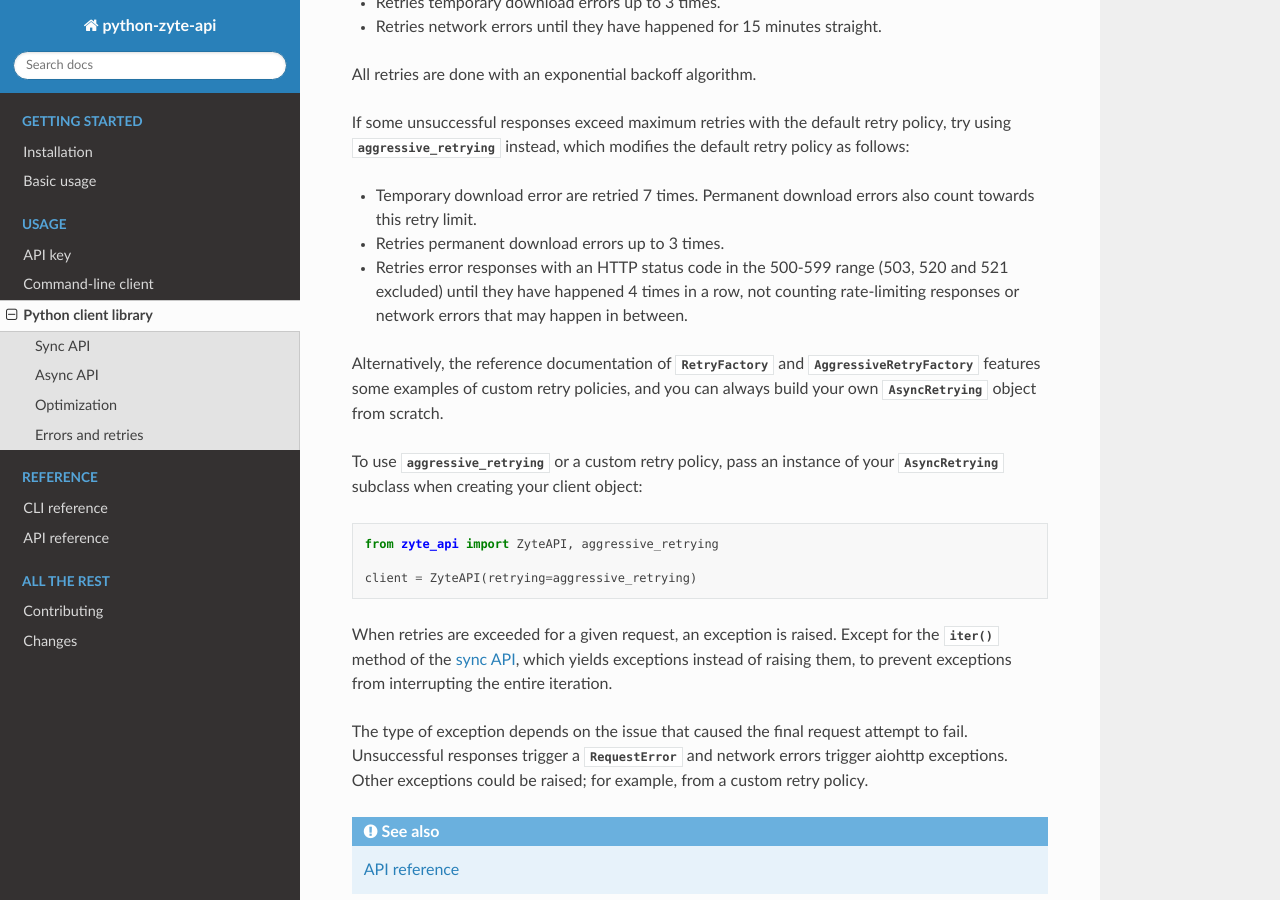
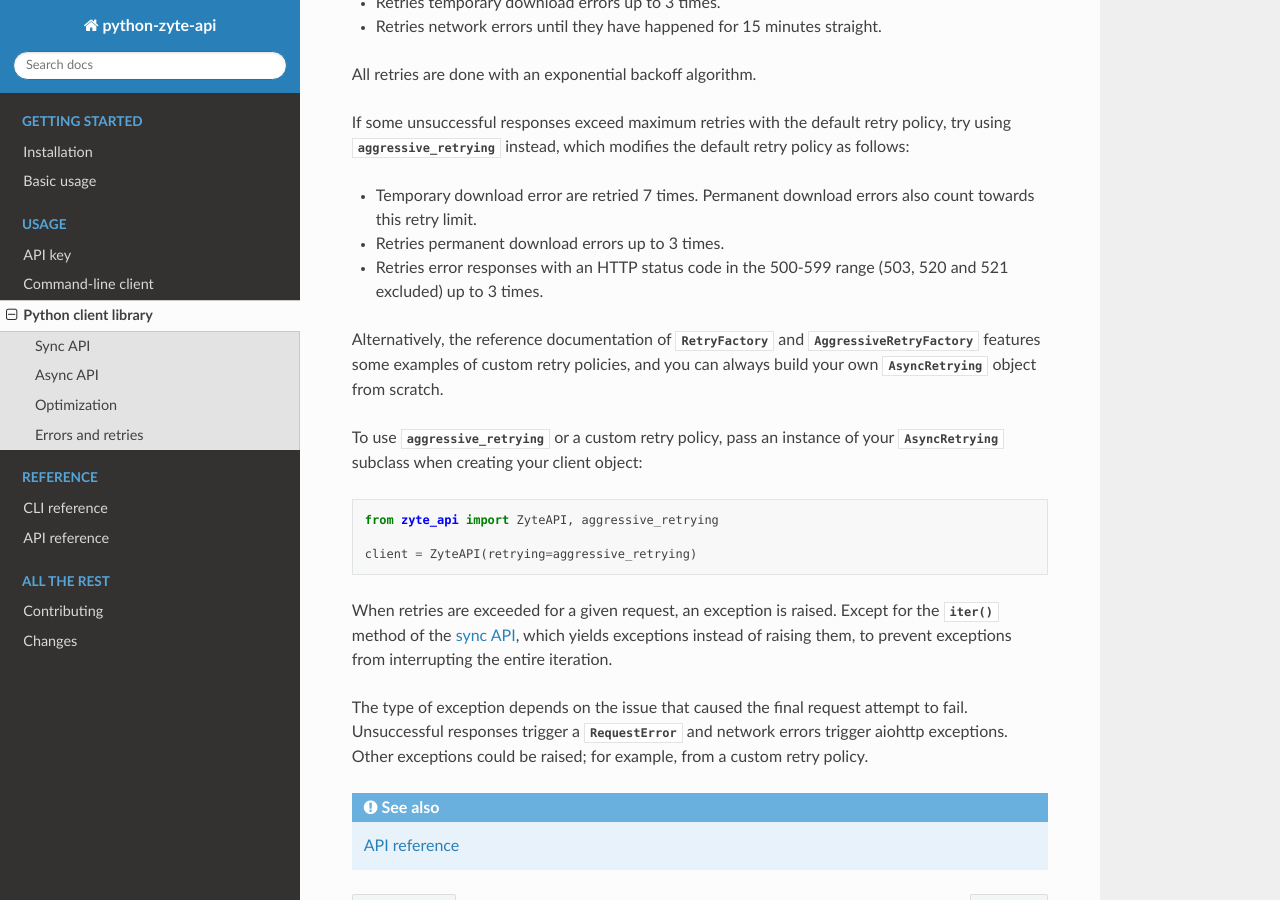
Before and after one commit to zytedata/python-zyte-api, a Sphinx documentation site: the page built from docs/use/api.rst, in a window 1280 px wide and 900 px high, scrolled down 2602 px. Built offline with Sphinx 7.4.7 and the Read the Docs theme 2.0.0, drawn with Linux system fonts in a browser that asks for light colours.

Commit message:
Update the docs

```diff
--- a/docs/use/api.rst
+++ b/docs/use/api.rst
@@ -173,9 +173,7 @@ policy as follows:
 -   Retries permanent download errors up to 3 times.
 
 -   Retries error responses with an HTTP status code in the 500-599 range (503,
-    520 and 521 excluded) until they have happened 4 times in a row, not
-    counting rate-limiting responses or network errors that may happen in
-    between.
+    520 and 521 excluded) up to 3 times.
 
 Alternatively, the reference documentation of :class:`~zyte_api.RetryFactory`
 and :class:`~zyte_api.AggressiveRetryFactory` features some examples of custom
--- a/zyte_api/__init__.py
+++ b/zyte_api/__init__.py
@@ -20,8 +20,5 @@ from .errors import ParsedError
 #: :ref:`Default retry policy <default-retry-policy>`.
 zyte_api_retrying = _zyte_api_retrying
 
-#: Alternative :ref:`retry policy <retry-policy>` that builds on top of
-#: :data:`zyte_api_retrying`, but increases the number of attempts for
-#: temporary download errors from 4 to 16, and retries as temporary download
-#: errors any 5xx HTTP status code other than 503 (retried as rate-limiting).
+#: :ref:`Aggresive retry policy <aggressive-retry-policy>`.
 aggressive_retrying = _aggressive_retrying
```
